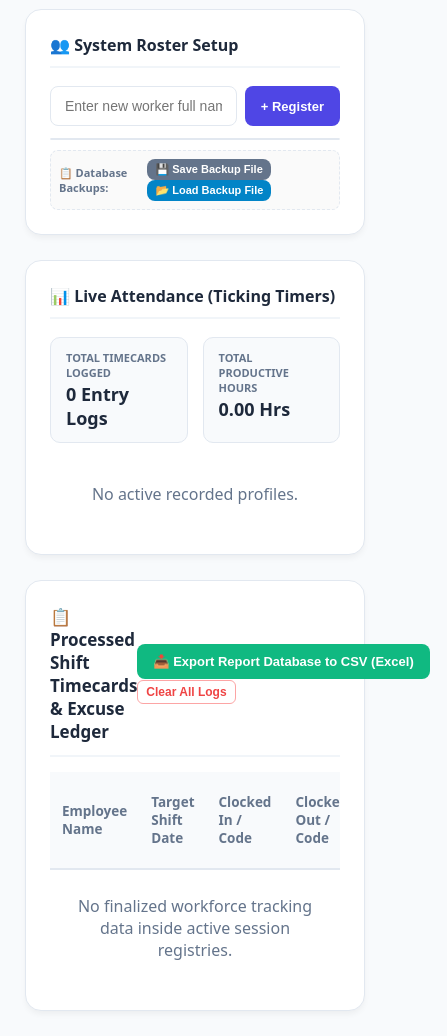
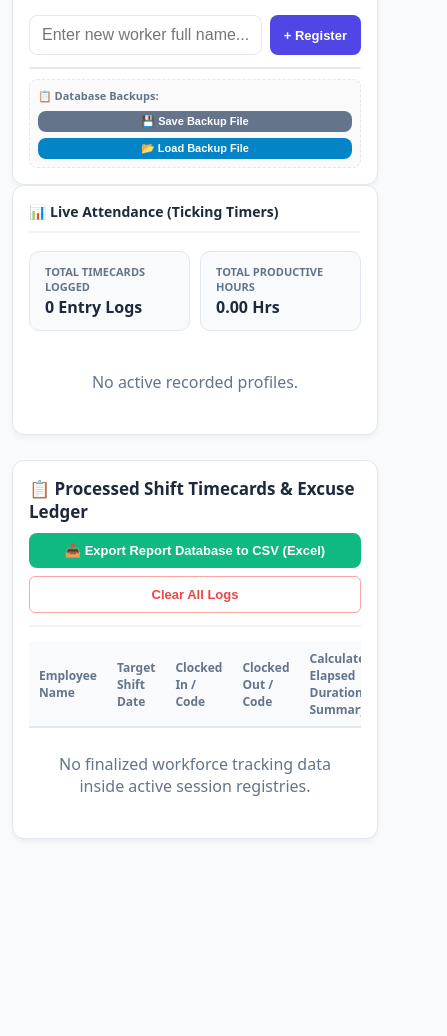
Before and after one commit to jihadkawass/timetracker, a plain HTML site: page index.html in a window 390 px wide. Shown: the part 835-1871 px from the top of the page, 447 px wide, since content can reach past the window. After the commit the page ends 1686 px from the top, so only its background shows below. Drawn offline with Linux system fonts and the light colour scheme; no server answers.

Commit message:
Update index.html

```diff
--- a/index.html
+++ b/index.html
@@ -232,7 +232,126 @@
         .modal-close-btn { width:100%; padding:10px; background:#f1f5f9; border:1px solid #e2e8f0; border-radius:8px; font-weight:600; cursor:pointer; font-size:13px; color:#475569; }
         .modal-close-btn:hover { background:#e2e8f0; }
         .adv-pill-badge { display:inline-block; background:#fff7ed; color:#c2410c; border:1px solid #fed7aa; border-radius:12px; padding:2px 8px; font-size:11px; font-weight:700; margin-left:6px; }
-    </style>
+
+        /* ── MOBILE RESPONSIVE ─────────────────────────────────── */
+        @media (max-width: 600px) {
+
+            body { padding: 12px; }
+
+            /* Header */
+            .header-widget {
+                flex-direction: column;
+                align-items: flex-start;
+                gap: 12px;
+                padding: 16px 18px;
+            }
+            .brand-text h1 { font-size: 20px; }
+            .brand-text p { font-size: 12px; }
+            .clock-wrapper {
+                width: 100%;
+                justify-content: space-between;
+            }
+            #analogueClockCanvas { width: 60px; height: 60px; }
+            #digitalClock { font-size: 15px; padding: 6px 12px; }
+            #fbStatus { display: block; margin-top: 6px; font-size: 11px; }
+
+            /* Main grid: force single column */
+            .app-grid {
+                grid-template-columns: 1fr !important;
+                gap: 0;
+            }
+
+            /* Cards */
+            .card { padding: 16px; margin-bottom: 16px; border-radius: 12px; }
+            .card h2 { font-size: 14px; }
+
+            /* Kiosk grid: 2 columns on mobile */
+            .kiosk-grid {
+                grid-template-columns: repeat(2, 1fr) !important;
+                max-height: none;
+            }
+            .employee-block { padding: 16px 8px; }
+            .employee-name { font-size: 13px; }
+
+            /* Absence form: stack vertically */
+            .card > div[style*="grid-template-columns: 1fr 1fr"] {
+                grid-template-columns: 1fr !important;
+            }
+
+            /* Admin backup box: stack buttons */
+            .admin-box {
+                flex-direction: column;
+                align-items: flex-start;
+                gap: 8px;
+            }
+            .admin-box > div {
+                display: flex;
+                flex-direction: column;
+                gap: 6px;
+                width: 100%;
+            }
+            .admin-box .btn {
+                width: 100%;
+                text-align: center;
+                padding: 8px;
+            }
+
+            /* Roster list taller on mobile */
+            .roster-ui-list { max-height: 120px; }
+
+            /* Right pane: remove fixed height */
+            .right-pane .card { height: auto !important; }
+
+            /* Metrics bar */
+            .metrics-counter-bar { grid-template-columns: 1fr 1fr; gap: 10px; }
+            .metric-value { font-size: 16px; }
+
+            /* Dashboard rows */
+            .dash-row { font-size: 13px; padding: 10px 12px; }
+            .timer-badge { font-size: 12px; padding: 3px 8px; }
+
+            /* Analytics section */
+            .analytics-section { padding: 16px; border-radius: 12px; }
+            .analytics-header {
+                flex-direction: column;
+                align-items: flex-start;
+                gap: 10px;
+            }
+            .analytics-header > div {
+                display: flex;
+                flex-direction: column;
+                gap: 8px;
+                width: 100%;
+            }
+            .analytics-header .btn,
+            .analytics-header .btn-danger-outline {
+                width: 100%;
+                text-align: center;
+            }
+
+            /* Table: make scrollable */
+            table { font-size: 12px; }
+            th, td { padding: 8px 10px; }
+
+            /* Form inputs */
+            input[type="text"], select, input[type="date"] {
+                font-size: 16px; /* prevents iOS zoom */
+                padding: 10px 12px;
+            }
+            .btn { font-size: 13px; padding: 10px 14px; }
+            .form-inline { flex-wrap: wrap; }
+            .form-inline input { min-width: 0; flex: 1; }
+
+            /* Advances modal */
+            .modal-box { padding: 20px 16px; }
+            .adv-form-row { grid-template-columns: 1fr !important; }
+        }
+
+        @media (max-width: 400px) {
+            .kiosk-grid { grid-template-columns: 1fr 1fr !important; }
+        }
+
+</style>
 <script src="https://www.gstatic.com/firebasejs/10.12.0/firebase-app-compat.js"></script>
 <script src="https://www.gstatic.com/firebasejs/10.12.0/firebase-database-compat.js"></script>
 </head>
```
